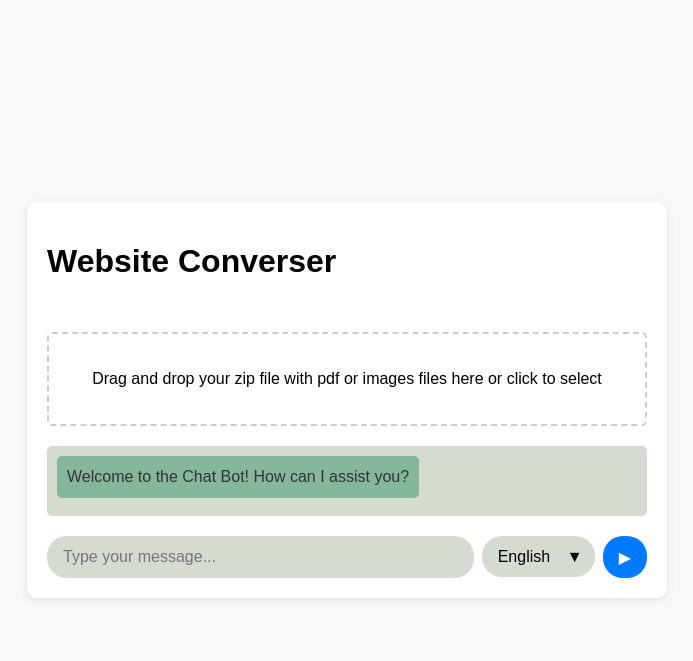
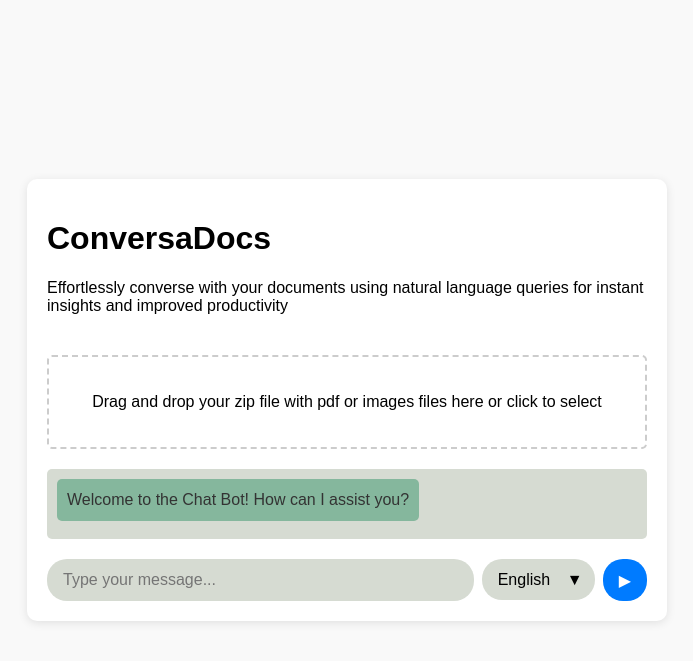
Before and after one commit to subramanya1997/documents-converse, a Flask app: page / in a window 1280 px wide. Shown: the top 661 px of the page, without its empty margins (293-986 px from the left). Run offline with Flask 3, Linux system fonts and the light colour scheme; parts of the project's set-up code (start-up, migrations or seed data) failed here and were passed over.

Commit message:
Changing Website Name and Adding Description

```diff
--- a/templates/index.html
+++ b/templates/index.html
@@ -1,15 +1,16 @@
 <!DOCTYPE html>
 <html lang="en">
 <html>
-<head>
-    <meta charset="UTF-8">
-    <title>Website Converser</title>
-    <meta name="viewport" content="width=device-width, initial-scale=1.0">
-    <link rel="stylesheet" href="{{ url_for('static', filename='css/styles.css') }}">
-</head>
+    <head>
+        <meta charset="UTF-8">
+        <title>ConversaDocs</title>
+        <meta name="viewport" content="width=device-width, initial-scale=1.0">
+        <link rel="stylesheet" href="{{ url_for('static', filename='css/styles.css') }}">
+    </head>
     <body>
         <div class="container">
-            <h1>Website Converser</h1>
+            <h1>ConversaDocs</h1>
+            <div>Effortlessly converse with your documents using natural language queries for instant insights and improved productivity</div>
             <div class="notification" id="notification"></div>
             <div class="drop-zone" id="drop-zone">
                 <p>Drag and drop your zip file with pdf or images files here or click to select</p>
```
